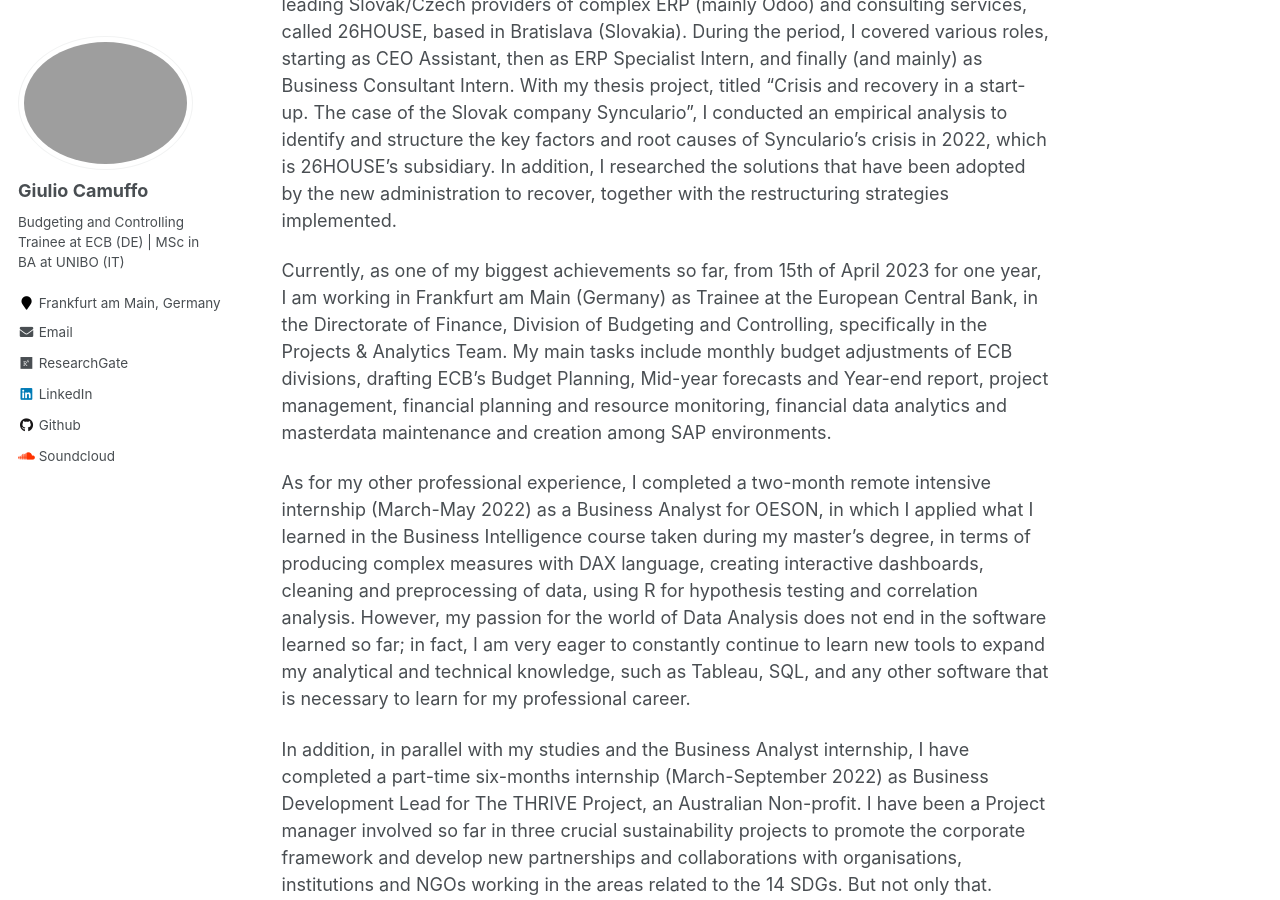
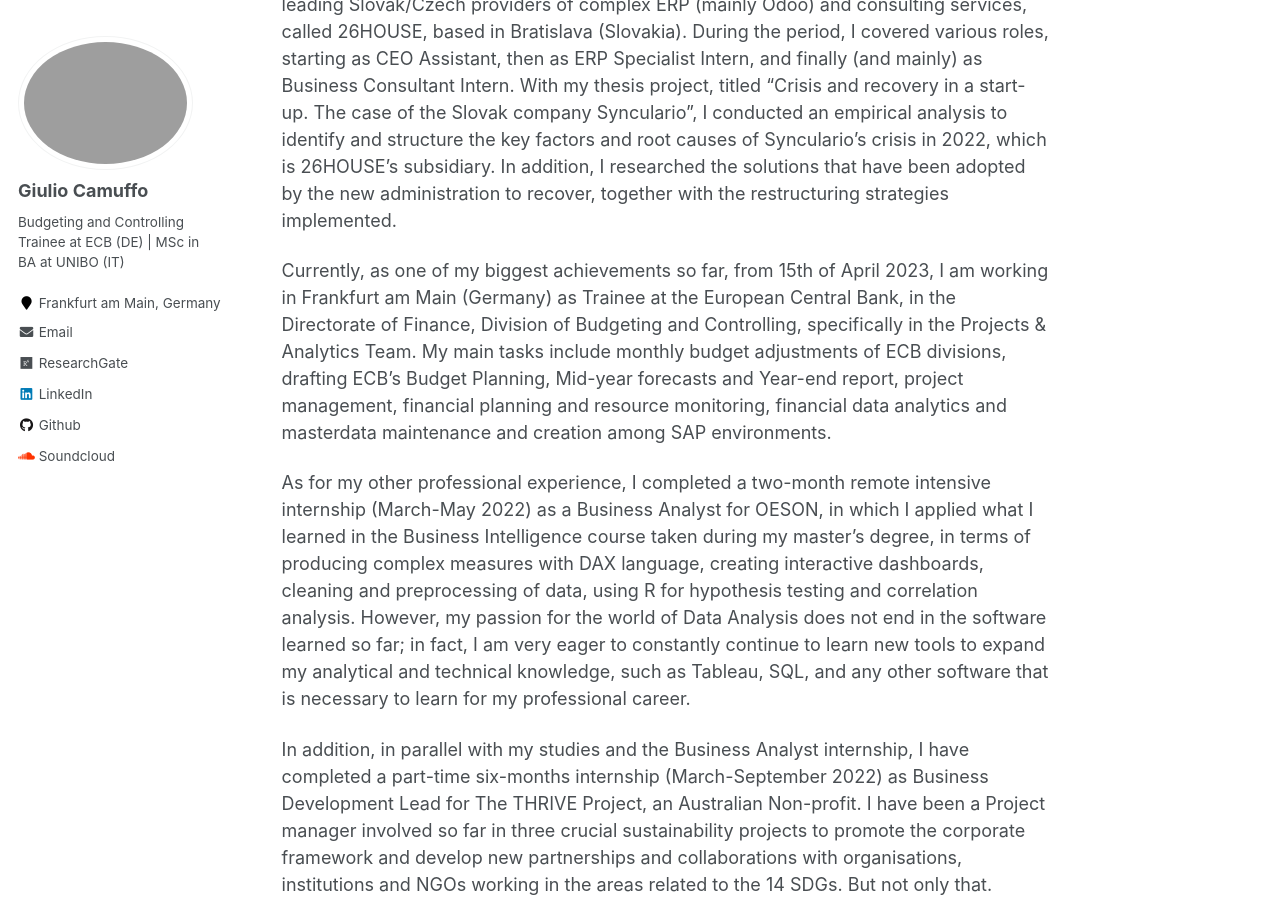
Before and after one commit to giulio-camuffo/giulio-camuffo.github.io, a Jekyll site: the page built from _pages/about.md, in a window 1280 px wide and 900 px high, scrolled down 672 px. Built offline with Jekyll 4.4.1, drawn with Linux system fonts in a browser that asks for light colours; nearby versions of some CDN libraries.

Commit message:
Update about.md

```diff
--- a/_pages/about.md
+++ b/_pages/about.md
@@ -15,7 +15,7 @@ In addition to these main ones, other areas of interest that I would like to pos
 
 For my final dissertation, I decided to combine the process of writing my Master's thesis, in the field of Administration and Network and Crisis Management, with a 4-month internship (September-December 2022) under the Erasmus+ program for one of the leading Slovak/Czech providers of complex ERP (mainly Odoo) and consulting services, called 26HOUSE, based in Bratislava (Slovakia). During the period, I covered various roles, starting as CEO Assistant, then as ERP Specialist Intern, and finally (and mainly) as Business Consultant Intern. With my thesis project, titled "Crisis and recovery in a start-up. The case of the Slovak company Synculario", I conducted an empirical analysis to identify and structure the key factors and root causes of Synculario's crisis in 2022, which is 26HOUSE's subsidiary. In addition, I researched the solutions that have been adopted by the new administration to recover, together with the restructuring strategies implemented.
 
-Currently, as one of my biggest achievements so far, from 15th of April 2023 for one year, I am working in Frankfurt am Main (Germany) as Trainee at the European Central Bank, in the Directorate of Finance, Division of Budgeting and Controlling, specifically in the Projects & Analytics Team. My main tasks include monthly budget adjustments of ECB divisions, drafting ECB's Budget Planning, Mid-year forecasts and Year-end report, project management, financial planning and resource monitoring, financial data analytics and masterdata maintenance and creation among SAP environments.
+Currently, as one of my biggest achievements so far, from 15th of April 2023, I am working in Frankfurt am Main (Germany) as Trainee at the European Central Bank, in the Directorate of Finance, Division of Budgeting and Controlling, specifically in the Projects & Analytics Team. My main tasks include monthly budget adjustments of ECB divisions, drafting ECB's Budget Planning, Mid-year forecasts and Year-end report, project management, financial planning and resource monitoring, financial data analytics and masterdata maintenance and creation among SAP environments.
 
 As for my other professional experience, I completed a two-month remote intensive internship (March-May 2022) as a Business Analyst for OESON, in which I applied what I learned in the Business Intelligence course taken during my master's degree, in terms of producing
                           complex measures with DAX language, creating interactive dashboards, cleaning and preprocessing of data, using R for hypothesis testing and correlation analysis. However, my passion for the world of Data Analysis does not end in the software learned so far; in fact,
```
